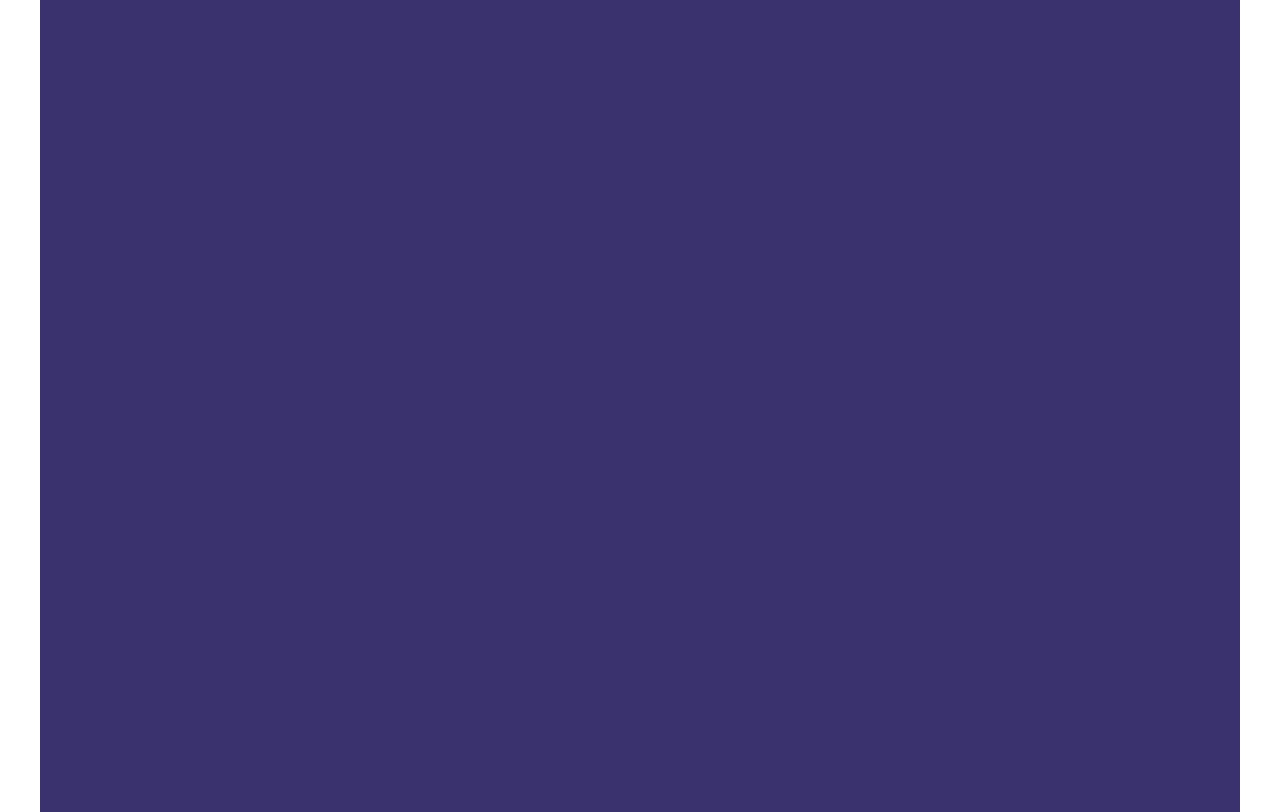
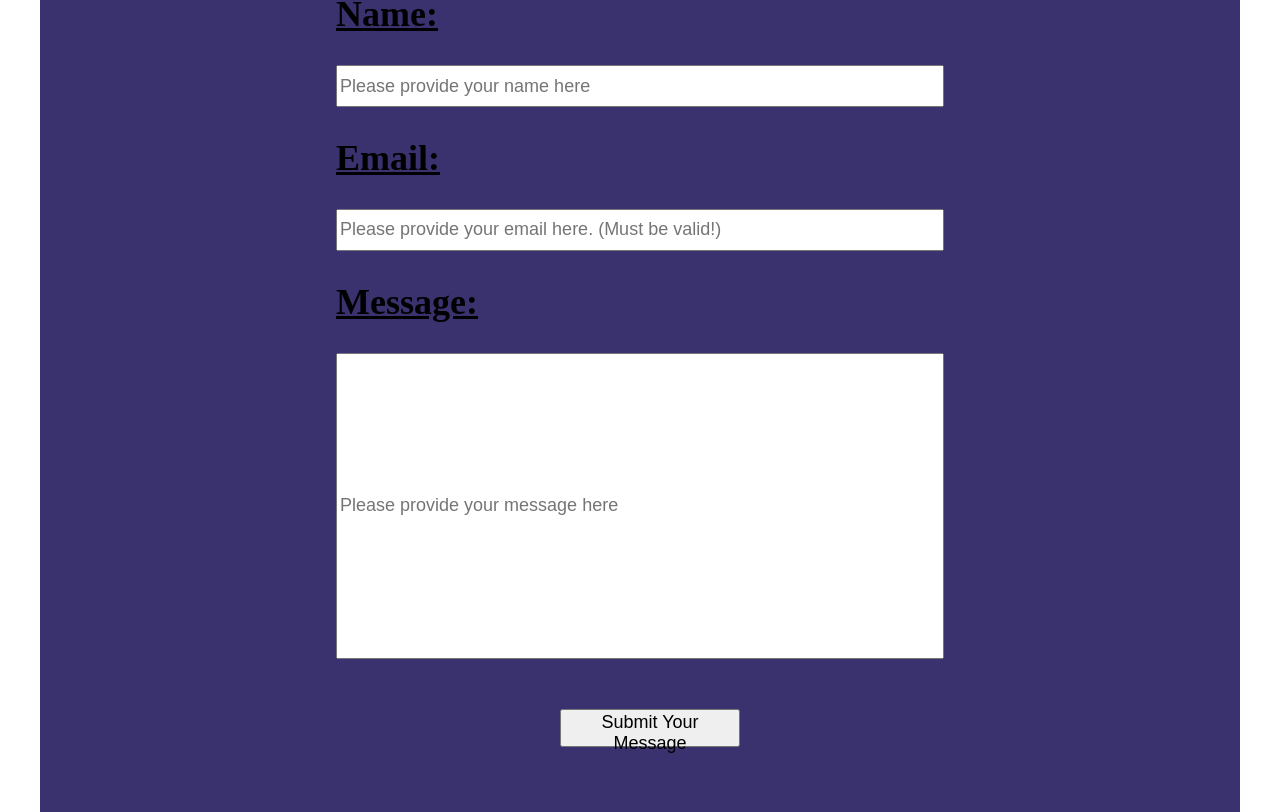
Before and after one commit to krosengr4/React-Portfolio, a React (Vite) app in the folder react-portfolio/: page /Contact in a window 1280 px wide. Shown: the part 548-1360 px from the top of the page. Built offline with nearby package versions, Linux system fonts and the light colour scheme.

Commit message:
Started to work on Contact Me page. The form with input boxes for name, email, and message are there along with a submit button. *** No code to handle any functionality yet, just html.

```diff
--- a/react-portfolio/src/App.css
+++ b/react-portfolio/src/App.css
@@ -148,10 +148,10 @@ hr {
 .counter-status{
   font-size: 34px;
   text-decoration: underline;
-
 }
 
 /** Start of Portfolio page */
+
 .projects-container {
     display: flex;
     flex-wrap: wrap;
@@ -262,3 +262,58 @@ hr {
   width: 30%;
   height: 23%;
 }
+
+/** Start of Contact Me page */
+
+.email-form {
+  display: flex;
+  position: relative;
+  top: 15px;
+  flex-direction: column;
+  flex-wrap: wrap;
+  align-items: flex-start;
+  align-content: center;
+}
+
+.formName-input {
+  width: 50%;
+  height: 36px;
+  font-size: 18px;
+
+}
+
+.formEmail-input {
+  width: 50%;
+  height: 36px;
+  font-size: 18px;
+
+  /* margin: 30px; */
+
+}
+
+.formMessage-input {
+  width: 50%;
+  height: 300px;
+  font-size: 18px;
+
+  /* margin: 30px; */
+}
+
+.formSubmit-button {
+  margin: 50px;
+  height: 38px;
+  width: 15%;
+  font-size: 18px;
+  position: relative;
+  left: 174px;
+}
+
+.formSubmit-button:hover {
+  color: rgb(0, 0, 0);
+  background-color: lightgreen;
+}
+
+.form-titles {
+  text-decoration: underline;
+  font-size: 36px;
+}
--- a/react-portfolio/src/App.jsx
+++ b/react-portfolio/src/App.jsx
@@ -14,8 +14,8 @@ function App () {
       <Nav />
       <main className='mx-3'>
       <Outlet />
+      <Footer />
       </main>
-      <Footer />
     </>
   );
 }
--- a/react-portfolio/src/pages/Contact.jsx
+++ b/react-portfolio/src/pages/Contact.jsx
@@ -4,12 +4,23 @@ import '../App.css'
 export default function Contact() {
     return (
       <div className="main-div">
-        <forum>
           <h1 className="page-title">Contact Me </h1>
-          <p className='description-tag'>Below you can contact me via email!</p>
+          <p className='description-tag'>Below you can contact me via email.</p>
           <hr></hr>
 
-        </forum>
+        {/* Form needs to have inputs for name, email, and message */}
+        <form className='email-form' on onSubmit={''}>
+          <h2 className='form-titles'>Name: </h2>
+          <input type='text' placeholder='Please provide your name here' className='formName-input'></input>
+
+          <h2 className='form-titles'>Email: </h2>
+          <input type='text' placeholder='Please provide your email here. (Must be valid!)' className='formEmail-input'></input>
+
+          <h2 className='form-titles'>Message: </h2>
+          <input type='text' placeholder='Please provide your message here' className='formMessage-input'></input>
+
+          <button className="formSubmit-button">Submit Your Message</button>
+        </form>
       </div>
     );
   }
```
